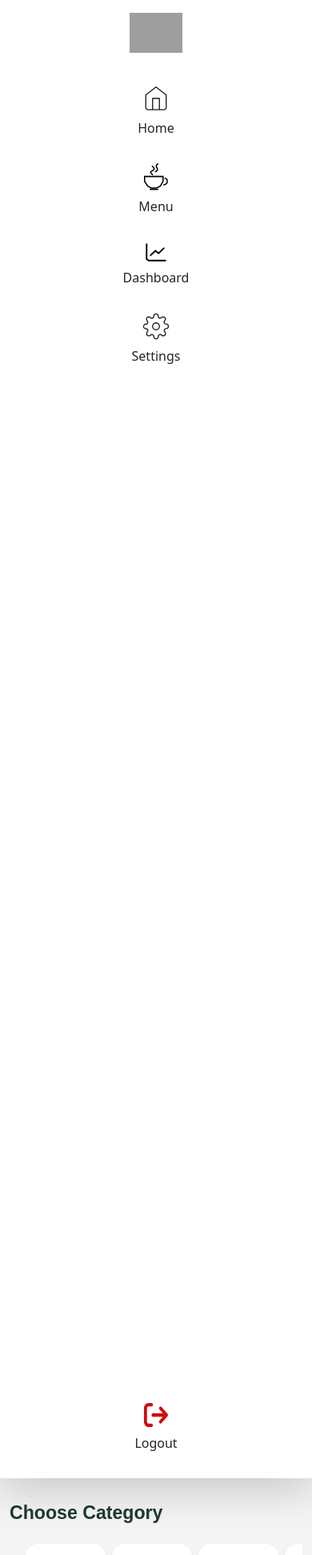
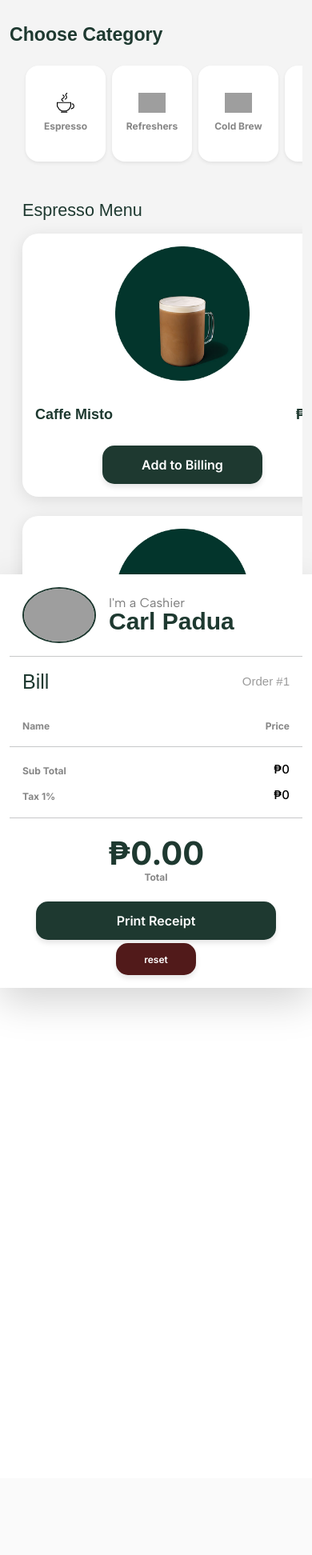
Before and after one commit to cspadua/cspadua.github.io, a PHP site: page /ADET/A04/index.html in a window 390 px wide. Shown: the top 1944 px of the page at 80% size. After the commit the page ends 1258 px from the top, so only its background shows below. Run offline with PHP 8.4, Linux system fonts and the light colour scheme; some web fonts are replaced; grey boxes are pictures that could not be loaded.

Commit message:
hide #nav on small and medium screens for better responsiveness

```diff
--- a/ADET/A04/index.html
+++ b/ADET/A04/index.html
@@ -15,7 +15,7 @@
     <div class="container-fluid">
         <div class="row">
 
-            <div id="nav" class="col-12 col-md-2 col-lg-1  d-flex flex-column vh-100 shadow-lg pb-4">
+            <div id="nav" class="d-none d-lg-flex col-lg-1 flex-column vh-100 shadow-lg pb-4">
                 <div class="text-center my-3">
                     <img src="img/nav/logo.svg" class="img-fluid" style="height: 50px;">
                 </div>
--- a/ADET/A04/styles.css
+++ b/ADET/A04/styles.css
@@ -6,6 +6,20 @@
 #nav {
     z-index: 999;
 }
+
+@media (max-width: 768px) {
+    #nav {
+      all: unset;
+      display: none;
+    }
+  }
+
+  @media (max-width: 576px) {
+    #nav {
+      all: unset;
+      display: none;
+    }
+  }
 
 #middlePart {
     background-color: #F4F4F4;
```
